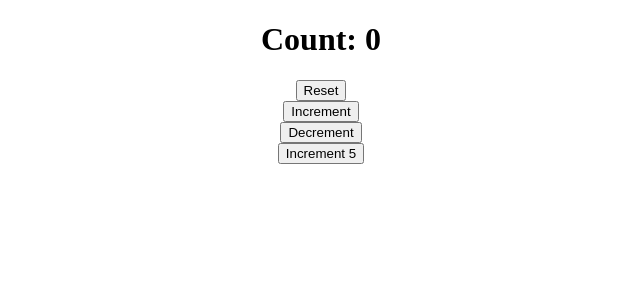
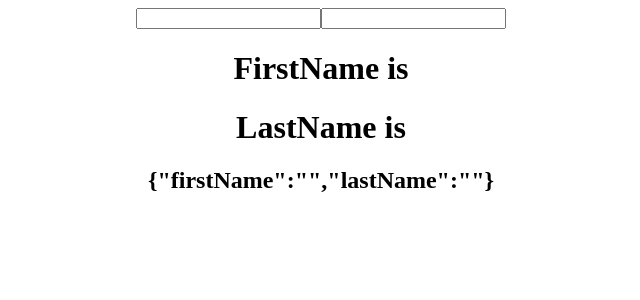
Before and after one commit to LilianMathu/react-hooks, a React (Create React App) app: page / in a window 1280 px wide. Shown: the top 300 px of the page, without its empty margins (319-959 px from the left). Built offline with nearby package versions, Linux system fonts and the light colour scheme.

Commit message:
useState with object: using a react form

```diff
--- a/src/App.js
+++ b/src/App.js
@@ -1,13 +1,15 @@
 import "./App.css";
 
 //import CounterHook from "./Components/CounterHook";
-import Hook2 from "./Components/Hook2";
+//import Hook2 from "./Components/Hook2";
+import Hook3 from "./Components/Hook3";
 
 function App() {
   return (
     <div className="App">
       {/*<CounterHook />*/}
-      <Hook2 />
+      {/*<Hook2 />*/}
+      <Hook3 />
     </div>
   );
 }
--- a/src/Components/Hook2.js
+++ b/src/Components/Hook2.js
@@ -30,6 +30,7 @@
       <br />
       <button onClick={handleIncrementByFive}>Increment 5</button>
       <br />
+      <br />
     </div>
   );
 }
--- /dev/null
+++ b/src/Components/Hook3.js
@@ -0,0 +1,28 @@
+import React, { useState } from "react";
+
+function Hook3() {
+  const [name, setName] = useState({ firstName: "", lastName: "" });
+
+  return (
+    <div>
+      <form action="">
+        <input
+          type="text"
+          value={name.firstName}
+          onChange={(e) => setName({ ...name, firstName: e.target.value })}
+        />
+        <input
+          type="text"
+          value={name.lastName}
+          onChange={(e) => setName({ ...name, lastName: e.target.value })}
+        />
+
+        <h1>FirstName is {name.firstName}</h1>
+        <h1>LastName is {name.lastName}</h1>
+        <h2>{JSON.stringify(name)}</h2>
+      </form>
+    </div>
+  );
+}
+
+export default Hook3;
```
